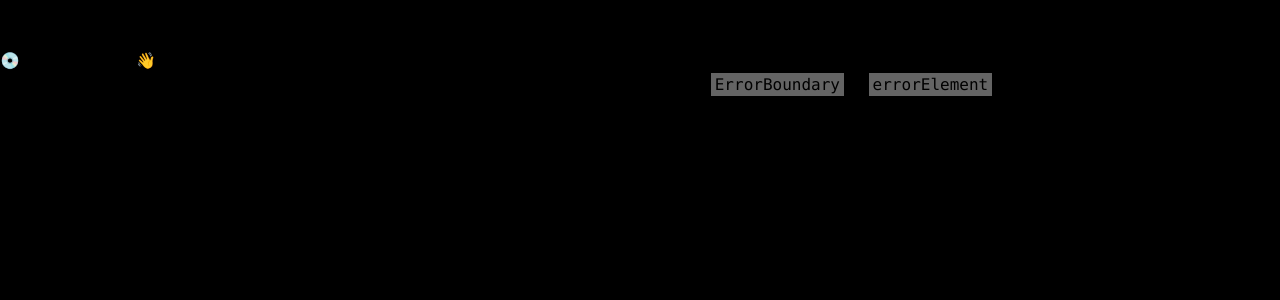
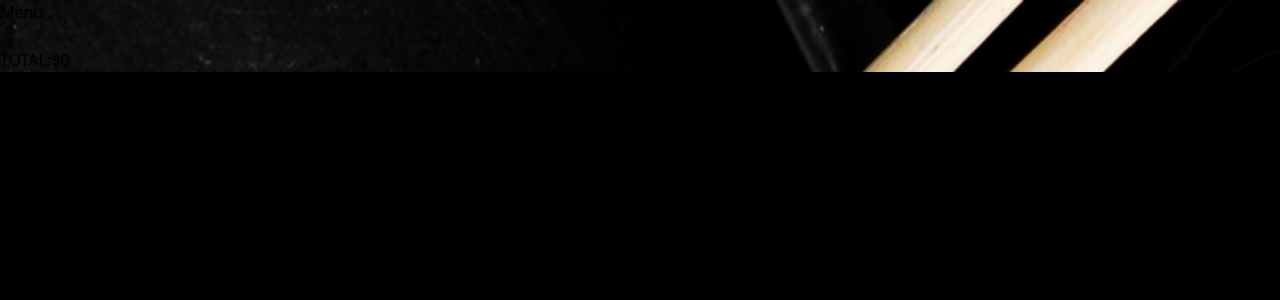
Before and after one commit to fariasagustin3/restaurant-app, a React (Vite) app: page /cart in a window 1280 px wide. Before the commit this address had no page. Shown: the top 300 px of the page. Built offline with nearby package versions, Linux system fonts and the light colour scheme.

Commit message:
cart page created

```diff
--- /dev/null
+++ b/src/components/Navbar.jsx
@@ -0,0 +1,28 @@
+import { Link } from "react-router-dom"
+import { useStore } from "../store"
+
+const Navbar = () => {
+  const cart = useStore(state => state.cart)
+
+  return (
+    <div className="py-2 px-5 flex items-center justify-between w-screen">
+      <h2 className="text-[var(--white-color)] text-xl text-left py-3">Menu</h2>
+      <Link to="/cart">
+        <button className="relative">
+          {cart.length !== 0 && (
+            <div className="absolute top-0 right-0 bg-teal-500 w-4 h-4 rounded-full ">
+              <div className="flex items-center justify-center">
+                <span className="text-xs font-semibold">{cart.length}</span>
+              </div>
+            </div>
+          )}
+          <svg xmlns="http://www.w3.org/2000/svg" fill="none" viewBox="0 0 24 24" strokeWidth={1.5} stroke="white" className="size-7">
+            <path strokeLinecap="round" strokeLinejoin="round" d="M2.25 3h1.386c.51 0 .955.343 1.087.835l.383 1.437M7.5 14.25a3 3 0 0 0-3 3h15.75m-12.75-3h11.218c1.121-2.3 2.1-4.684 2.924-7.138a60.114 60.114 0 0 0-16.536-1.84M7.5 14.25 5.106 5.272M6 20.25a.75.75 0 1 1-1.5 0 .75.75 0 0 1 1.5 0Zm12.75 0a.75.75 0 1 1-1.5 0 .75.75 0 0 1 1.5 0Z" />
+          </svg>
+        </button>
+      </Link>
+    </div>
+  )
+}
+
+export default Navbar
--- a/src/main.jsx
+++ b/src/main.jsx
@@ -7,6 +7,7 @@ import {
   RouterProvider,
 } from "react-router-dom";
 import MenuPage from './pages/MenuPage.jsx';
+import CartPage from './pages/CartPage.jsx';
 
 const router = createBrowserRouter([
   {
@@ -17,6 +18,10 @@ const router = createBrowserRouter([
     path: "menu",
     element: <MenuPage />,
   },
+  {
+    path: "cart",
+    element: <CartPage />,
+  },
 ]);
 
 ReactDOM.createRoot(document.getElementById('root')).render(
--- a/src/pages/CartPage.jsx
+++ b/src/pages/CartPage.jsx
@@ -1,6 +1,32 @@
+import Navbar from "../components/Navbar"
+import { useStore } from "../store"
+
 const CartPage = () => {
+  const cart = useStore(state => state.cart)
+
   return (
-    <div>CartPage</div>
+    <div className="w-screen h-screen" style={{ backgroundImage: "url('/assets/image-background.png')", backgroundSize: "cover" }}>
+      <div className="bg-[var(--bg-black)] w-full h-full">
+        <Navbar />
+        <div className="w-screen px-5 py-5 gap-5 flex flex-col">
+          {cart?.map(product => (
+            <div className="flex items-center justify-between gap-5" key={product.id}>
+              <img src={product.image} alt="" className="w-16 rounded-md" />
+              <span className="text-[var(--white-color)]">{product.name}</span>
+              <span className="text-[var(--white-color)]">${product.price}</span>
+              <span className="text-[var(--white-color)]">{product.category}</span>
+            </div>
+          ))}
+        </div>
+
+        <div className="w-full bg-[var(--white-color)] py-5 mt-10">
+          <div className="px-5 flex items-center justify-between">
+            <span className="text-2xl font-bold">TOTAL:</span>
+            <span className="text-2xl font-bold">${cart.reduce((accumulator, currentValue) => accumulator + currentValue.price, 0)}</span>
+          </div>
+        </div>
+      </div>
+    </div>
   )
 }
 
--- a/src/pages/MenuPage.jsx
+++ b/src/pages/MenuPage.jsx
@@ -1,6 +1,7 @@
 import { useEffect, useState } from 'react'
 import { categories, productos } from '../data'
 import { useStore } from '../store';
+import Navbar from '../components/Navbar';
 
 const MenuPage = () => {
   const [categorySelected, setCategorySelected] = useState("todos");
@@ -21,10 +22,7 @@ const MenuPage = () => {
   return (
     <div className="w-screen h-full" style={{ backgroundImage: "url('/assets/image-background.png')", backgroundSize: "contain" }}>
       <div className='bg-[var(--bg-black)]'>
-        <div>
-          <h2 className="text-[var(--white-color)] text-xl text-center py-3">Menu</h2>
-
-        </div>
+        <Navbar />
 
         {/* seccion en donde el usuario selecciona la categoria */}
         <div className="flex items-center gap-7 overflow-x-auto py-5 px-5">
```
